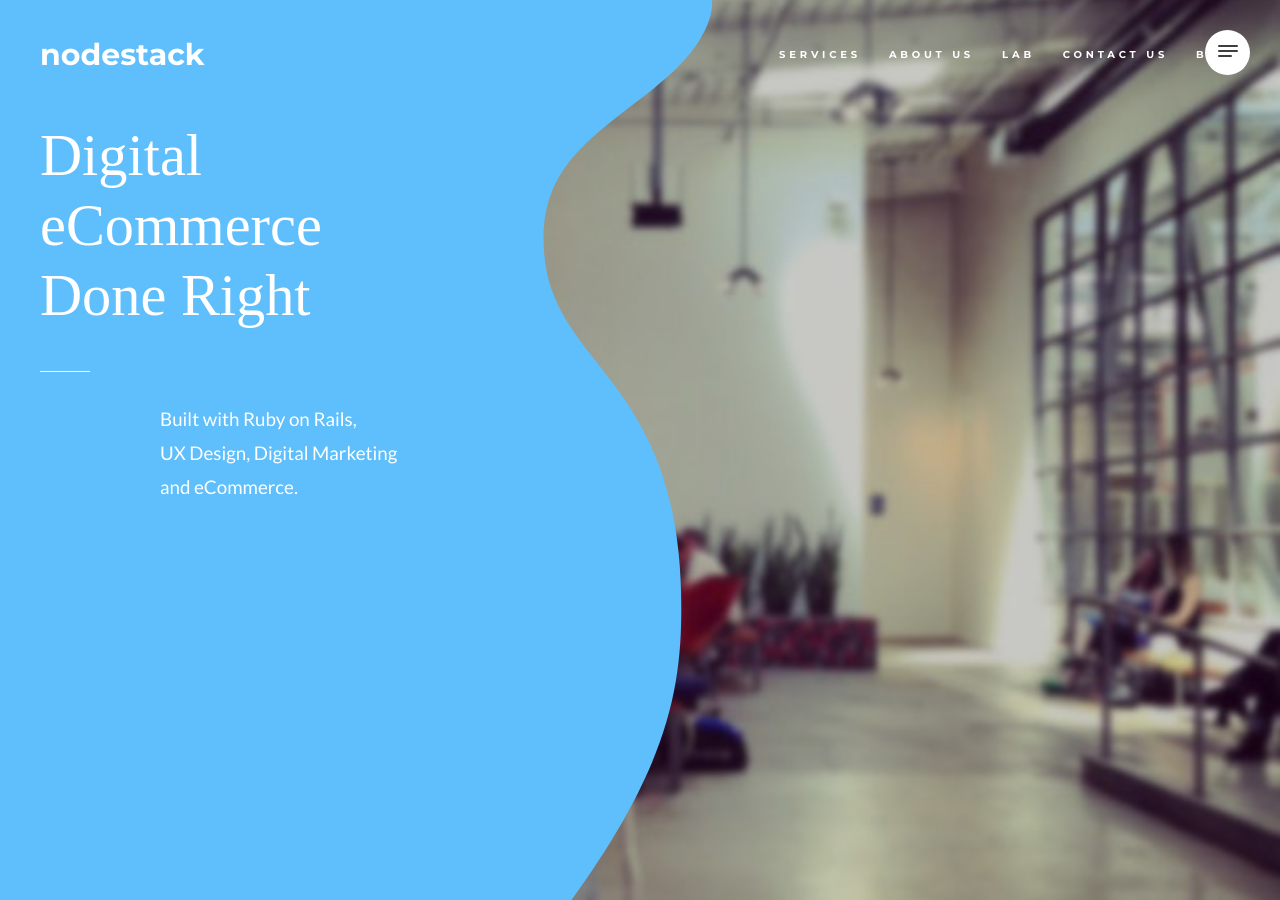
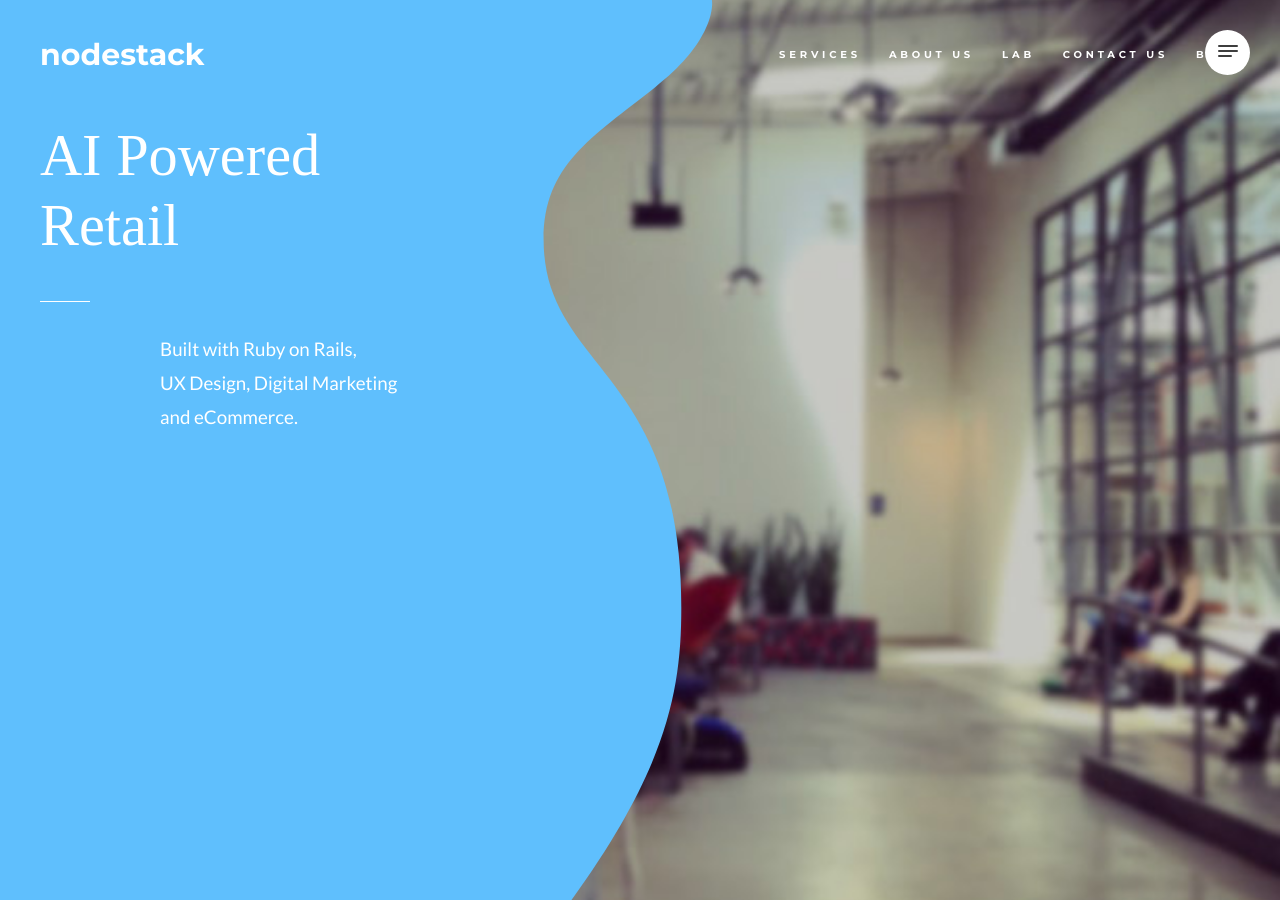
Before and after one commit to nodestack/nodestack.github.io, a Jekyll site: the page built from index.html, in a window 1280 px wide and 900 px high. Built offline with Jekyll 4.4.1, drawn with Linux system fonts in a browser that asks for light colours; nearby versions of some CDN libraries; some web fonts are replaced.

Commit message:
Update header.html

```diff
--- a/_includes/header.html
+++ b/_includes/header.html
@@ -5,7 +5,7 @@
             <div class="row">
                 <div class="col-lg-12">
                     <div class="intro-text">
-                        <h1>Digital <br>eCommerce <br> Done Right</h1>
+                        <h1>AI Powered <br>Retail</h1>
                         <p class="skills">Built with Ruby on Rails,<br>UX Design, Digital Marketing <br>and eCommerce.</p>
                     </div>
                 </div>
```
